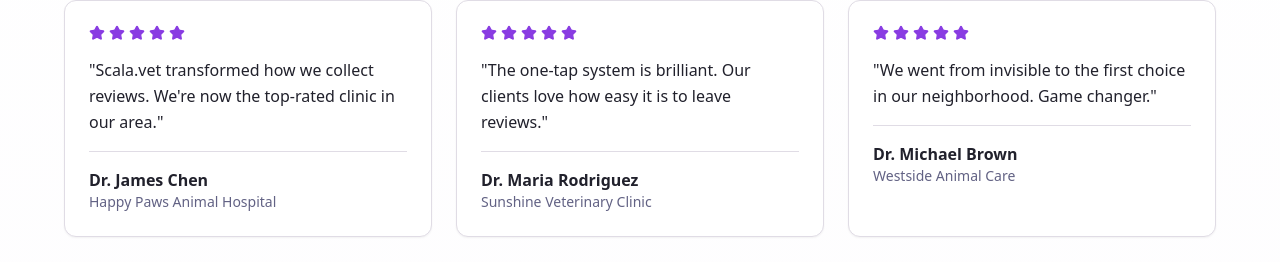
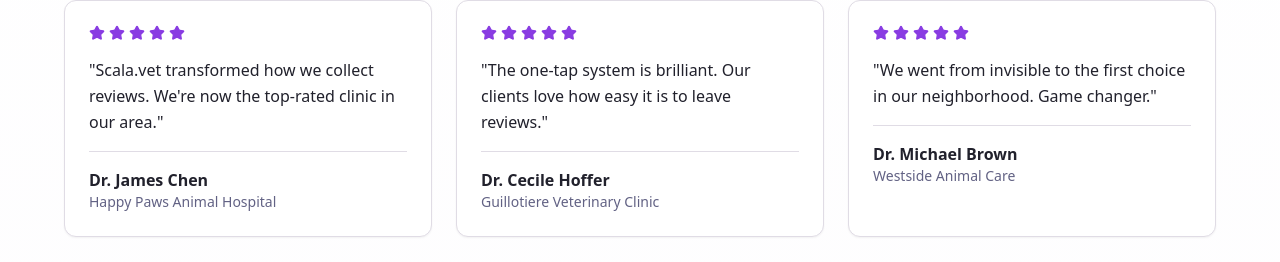
Before and after one commit to mot0mnd/scala-vet-lp-lov, a React (Vite) app: page / in a window 1280 px wide. Shown: the part 2674-2936 px from the top of the page. Built offline with nearby package versions, Linux system fonts and the light colour scheme; the HTML template or start-up script is replaced by a standard one.

Commit message:
Update testimonial to Dr. Cecile Hoffer from Guillotiere Veterinary Clinic

```diff
--- a/src/components/ProofSection.tsx
+++ b/src/components/ProofSection.tsx
@@ -35,8 +35,8 @@
     },
     {
       quote: "The one-tap system is brilliant. Our clients love how easy it is to leave reviews.",
-      author: "Dr. Maria Rodriguez",
-      clinic: "Sunshine Veterinary Clinic",
+      author: "Dr. Cecile Hoffer",
+      clinic: "Guillotiere Veterinary Clinic",
       rating: 5
     },
     {
```
